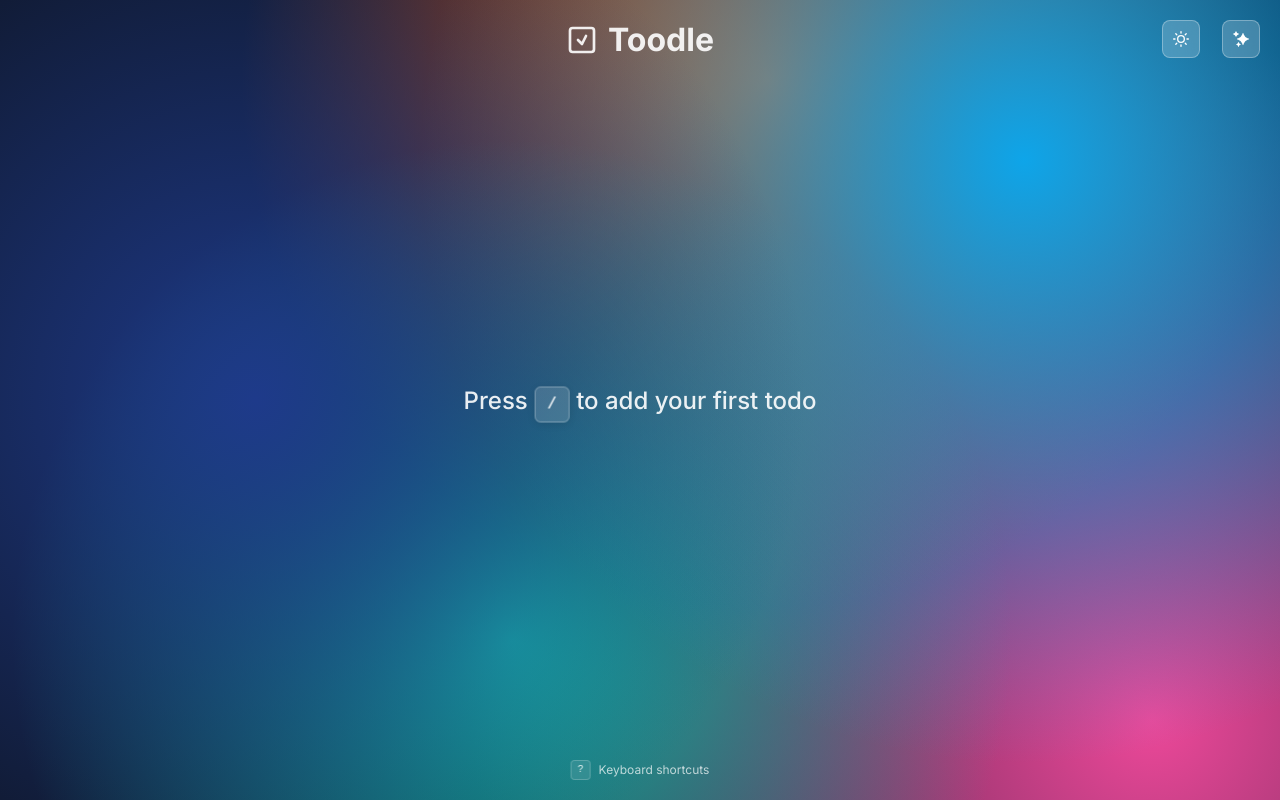
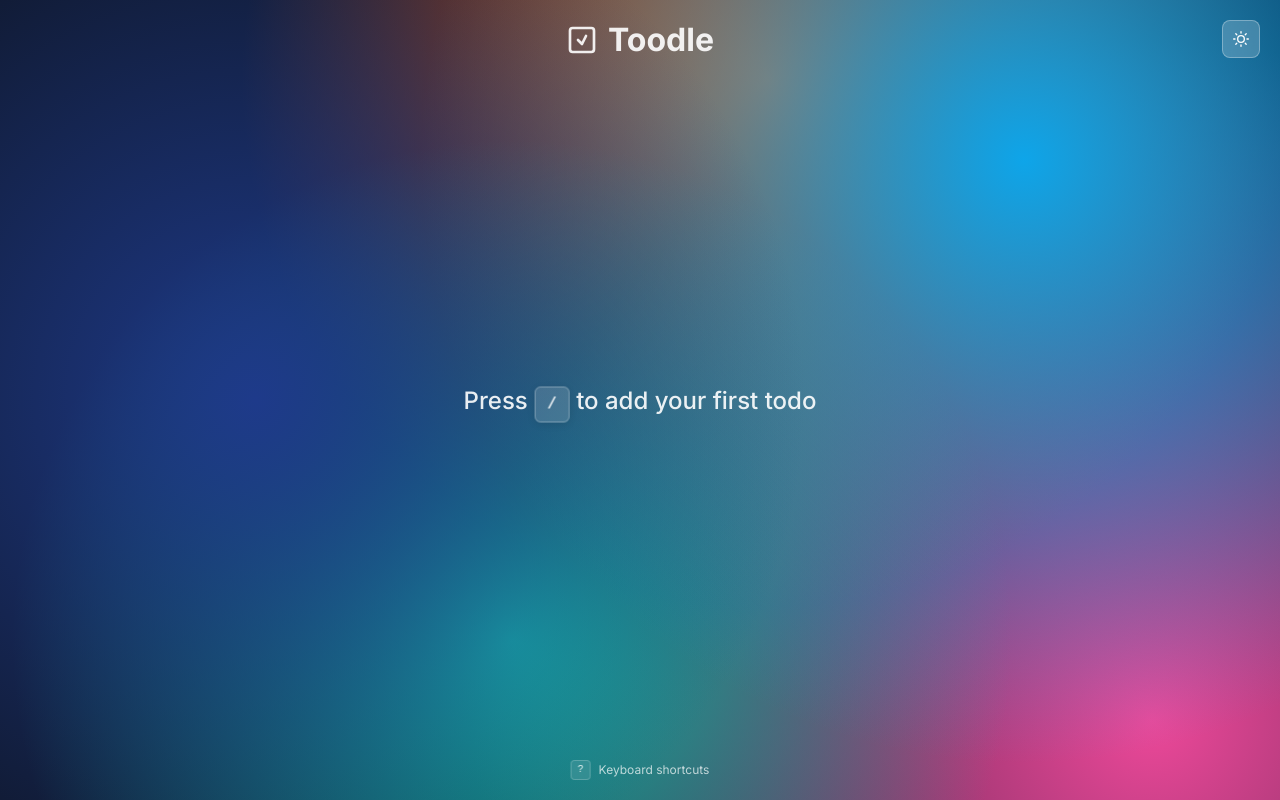
Before and after one commit to nicbet/toodle, a React (Vite) app: page / in a window 1280 px wide. Built offline with nearby package versions, Linux system fonts and the light colour scheme.

Commit message:
move clear all to a shortcut

```diff
--- a/src/App.tsx
+++ b/src/App.tsx
@@ -37,6 +37,7 @@ const AppContent: React.FC = () => {
     filteredTodos,
     tagColorMap,
     setTagColorMap,
+    clearAllTodos,
   } = useTodoContext();
 
 
@@ -122,18 +123,15 @@ const AppContent: React.FC = () => {
     reorderTodos,
     setEditingIndex,
     setShowShortcutsModal,
+    clearAllTodos,
   });
 
-  const clearAll = () => {
-    if (window.confirm('Are you sure you want to clear all todos?')) {
-      setTodos([]);
-    }
-  };
+
 
   return (
     <>
       <ThemeToggle />
-      <AppHeader onClearAll={clearAll} />
+      <AppHeader />
       <TagFilterBar
         allTags={allTags}
         selectedTag={selectedTag}
--- a/src/components/AppHeader.tsx
+++ b/src/components/AppHeader.tsx
@@ -1,25 +1,8 @@
 import React from 'react';
 
-interface AppHeaderProps {
-  onClearAll: () => void;
-}
-
-const AppHeader: React.FC<AppHeaderProps> = ({ onClearAll }) => {
+const AppHeader: React.FC = () => {
   return (
     <>
-      <button
-        onClick={onClearAll}
-        className="App__Clear-Button"
-        title="Clear all todos"
-        onMouseEnter={(e) => {
-          e.currentTarget.style.transform = 'scale(1.05)';
-        }}
-        onMouseLeave={(e) => {
-          e.currentTarget.style.transform = 'scale(1)';
-        }}
-      >
-        <svg width="16" height="16" viewBox="0 0 24 24" fill="white"><path d="M14.4 3.419a.639.639 0 0 1 1.2 0l.61 1.668a9.587 9.587 0 0 0 5.703 5.703l1.668.61a.639.639 0 0 1 0 1.2l-1.668.61a9.587 9.587 0 0 0-5.703 5.703l-.61 1.668a.639.639 0 0 1-1.2 0l-.61-1.668a9.587 9.587 0 0 0-5.703-5.703l-1.668-.61a.639.639 0 0 1 0-1.2l1.668-.61a9.587 9.587 0 0 0 5.703-5.703l.61-1.668ZM8 16.675a.266.266 0 0 1 .5 0l.254.694a3.992 3.992 0 0 0 2.376 2.377l.695.254a.266.266 0 0 1 0 .5l-.695.254a3.992 3.992 0 0 0-2.376 2.377l-.254.694a.266.266 0 0 1-.5 0l-.254-.694a3.992 3.992 0 0 0-2.376-2.377l-.695-.254a.266.266 0 0 1 0-.5l.695-.254a3.992 3.992 0 0 0 2.376-2.377L8 16.675ZM4.2.21a.32.32 0 0 1 .6 0l.305.833a4.793 4.793 0 0 0 2.852 2.852l.833.305a.32.32 0 0 1 0 .6l-.833.305a4.793 4.793 0 0 0-2.852 2.852L4.8 8.79a.32.32 0 0 1-.6 0l-.305-.833a4.793 4.793 0 0 0-2.852-2.852L.21 4.8a.32.32 0 0 1 0-.6l.833-.305a4.793 4.793 0 0 0 2.852-2.852L4.2.21Z"></path></svg>
-      </button>
       <h1 className="App__Title">
         <svg width="32" height="32" viewBox="0 0 24 24" fill="none" stroke="rgba(255,255,255,0.9)" strokeWidth="2" strokeLinecap="round" strokeLinejoin="round">
           <rect x="3" y="3" width="18" height="18" rx="2" ry="2"></rect>
--- a/src/components/Modal.tsx
+++ b/src/components/Modal.tsx
@@ -122,6 +122,15 @@ export const KeyboardShortcutsModal: React.FC<{
           </div>
 
           <div className="Keyboard-Shortcuts-Modal__Shortcut">
+            <span className="Keyboard-Shortcuts-Modal__Shortcut-Label">Clear all todos</span>
+            <div className="Keyboard-Shortcuts-Modal__Shortcut-Keys">
+              <kbd className="Keyboard-Shortcuts-Modal__Kbd">Shift</kbd>
+              <span style={{ color: '#6b7280' }}>+</span>
+              <kbd className="Keyboard-Shortcuts-Modal__Kbd">Del</kbd>
+            </div>
+          </div>
+
+          <div className="Keyboard-Shortcuts-Modal__Shortcut">
             <span className="Keyboard-Shortcuts-Modal__Shortcut-Label">Show shortcuts</span>
             <kbd className="Keyboard-Shortcuts-Modal__Kbd">?</kbd>
           </div>
--- a/src/contexts/TodoContext.tsx
+++ b/src/contexts/TodoContext.tsx
@@ -25,6 +25,7 @@ interface TodoContextType {
   deleteTodo: (id: number) => void;
   updateTodo: (id: number, text: string) => void;
   reorderTodos: (fromIndex: number, toIndex: number) => void;
+  clearAllTodos: () => void;
 
   // From useTagFiltering
   selectedTag: string | null;
--- a/src/hooks/useKeyboardShortcuts.ts
+++ b/src/hooks/useKeyboardShortcuts.ts
@@ -19,6 +19,7 @@ interface UseKeyboardShortcutsProps {
   reorderTodos: (fromIndex: number, toIndex: number) => void;
   setEditingIndex: (index: number | null) => void;
   setShowShortcutsModal: (show: boolean) => void;
+  clearAllTodos: () => void;
 }
 
 export const useKeyboardShortcuts = ({
@@ -33,6 +34,7 @@ export const useKeyboardShortcuts = ({
   reorderTodos,
   setEditingIndex,
   setShowShortcutsModal,
+  clearAllTodos,
 }: UseKeyboardShortcutsProps) => {
   useEffect(() => {
     const handleKeyDown = (e: KeyboardEvent) => {
@@ -71,6 +73,9 @@ export const useKeyboardShortcuts = ({
           if (filteredTodos[selectedIndex]) {
             toggleTodo(filteredTodos[selectedIndex].id);
           }
+        } else if (e.shiftKey && e.key === 'Delete') {
+          e.preventDefault();
+          clearAllTodos();
         } else if (e.key === 'Backspace' || e.key === 'Delete') {
           e.preventDefault();
           if (filteredTodos[selectedIndex]) {
@@ -86,5 +91,5 @@ export const useKeyboardShortcuts = ({
     };
     document.addEventListener('keydown', handleKeyDown);
     return () => document.removeEventListener('keydown', handleKeyDown);
-  }, [selectedIndex, todos, filteredTodos, selectedTag, toggleTodo, deleteTodo, addTodo, reorderTodos, setEditingIndex, setShowShortcutsModal]);
+  }, [selectedIndex, todos, filteredTodos, selectedTag, toggleTodo, deleteTodo, addTodo, reorderTodos, setEditingIndex, setShowShortcutsModal, clearAllTodos]);
 };
--- a/src/hooks/useTodos.ts
+++ b/src/hooks/useTodos.ts
@@ -74,6 +74,14 @@ export const useTodos = () => {
     }
   };
 
+  const clearAllTodos = () => {
+    if (window.confirm('Are you sure you want to clear all todos?')) {
+      setTodos([]);
+      setSelectedIndex(0);
+      setEditingIndex(null);
+    }
+  };
+
   return {
     todos,
     setTodos,
@@ -87,5 +95,6 @@ export const useTodos = () => {
     deleteTodo,
     updateTodo,
     reorderTodos,
+    clearAllTodos,
   };
 };
--- a/src/index.css
+++ b/src/index.css
@@ -106,32 +106,11 @@
 /* BEM-style CSS classes for maintainability */
 
 /* App layout */
-.App__Clear-Button {
-  position: fixed;
-  top: 20px;
-  right: 20px;
-  background-color: var(--bg-tertiary);
-  backdrop-filter: blur(8px);
-  border: 1px solid var(--border-secondary);
-  border-radius: 8px;
-  padding: 10px;
-  cursor: pointer;
-  z-index: 10;
-  display: flex;
-  align-items: center;
-  justify-content: center;
-  transition: all 0.2s ease;
-}
-
-.App__Clear-Button:hover {
-  background-color: var(--bg-tertiary-hover);
-  transform: scale(1.05);
-}
 
 .App__Theme-Toggle {
   position: fixed;
   top: 20px;
-  right: 80px;
+  right: 20px;
   background-color: var(--bg-tertiary);
   backdrop-filter: blur(8px);
   border: 1px solid var(--border-secondary);
@@ -538,6 +517,7 @@
 
 .Keyboard-Shortcuts-Modal__Kbd {
   background-color: var(--bg-kbd-modal);
+  color: var(--text-primary);
   padding: 4px 8px;
   border-radius: 4px;
   font-size: 0.875rem;
```
